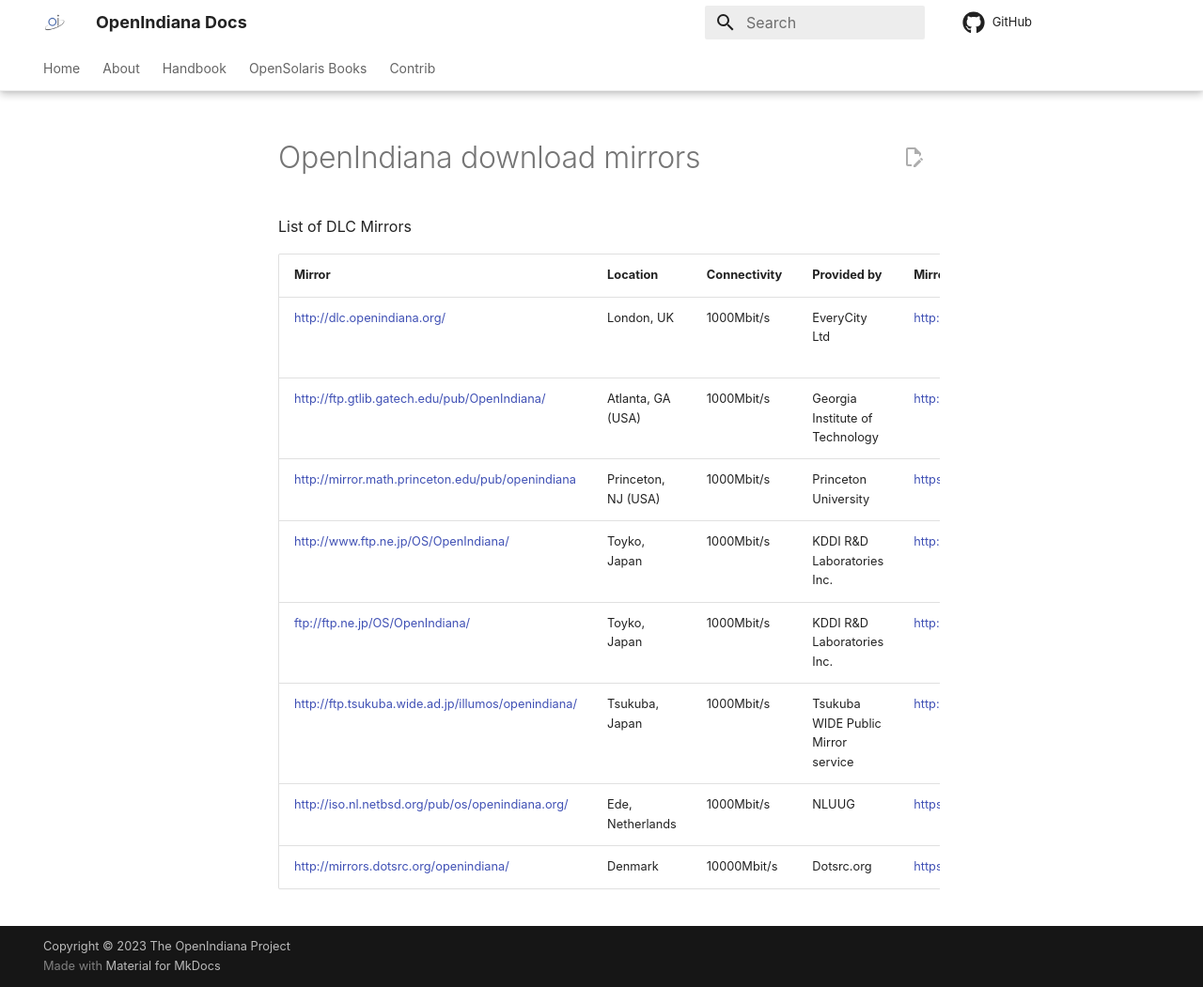
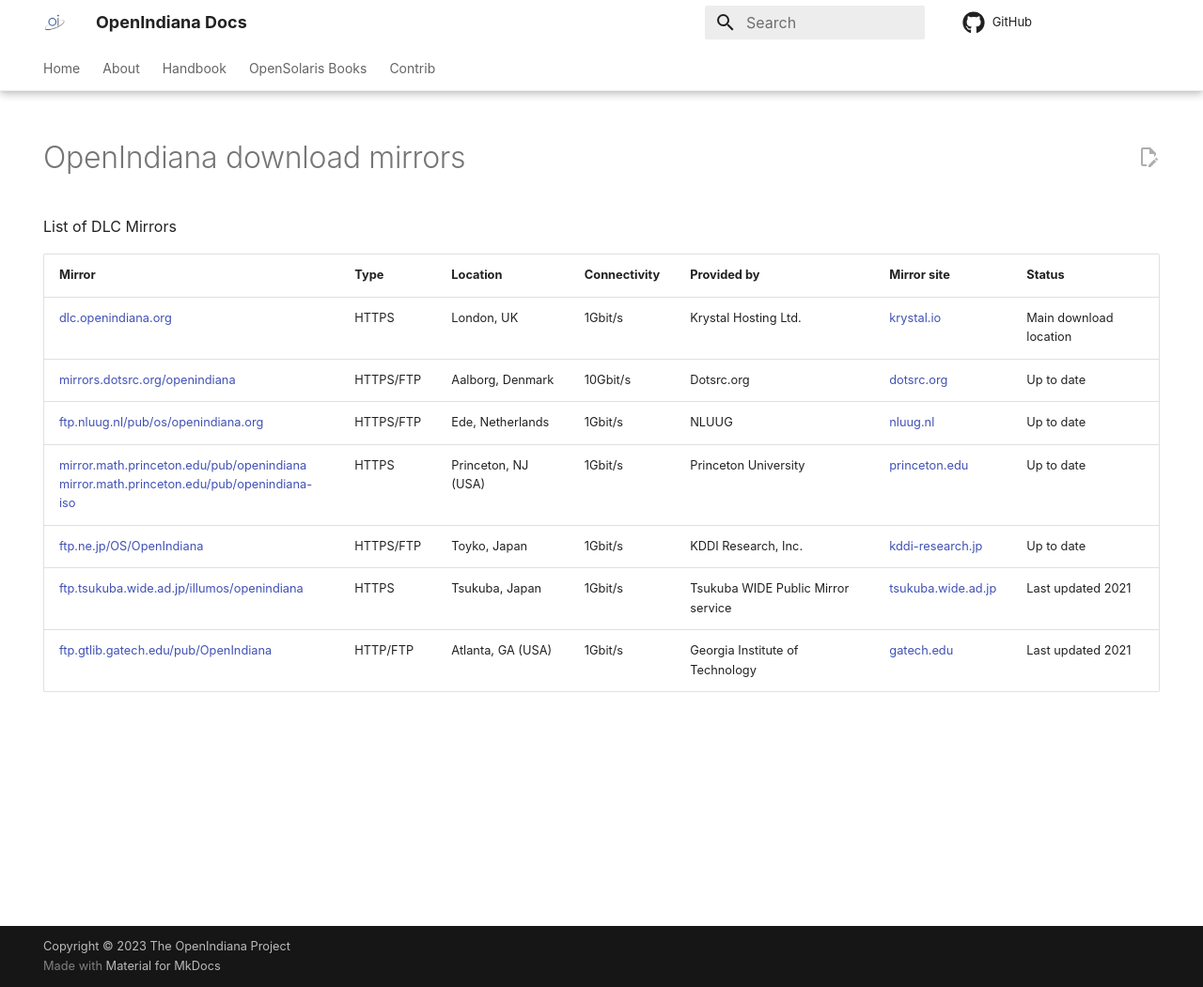
Before and after one commit to OpenIndiana/oi-docs, an MkDocs documentation site: the page built from docs/handbook/openindiana-download-mirrors.md, in a window 1280 px wide and 1051 px high. Shown: the whole window at 94% size. Built offline with MkDocs 1.6.1 and Material for MkDocs 9.7.7, drawn with Linux system fonts in a browser that asks for light colours; comment, search, counter and statistics services are not loaded.

Commit message:
Update mirror page
* Update Mirror list

* Update mirror company names and URLs

* Fix header

The header for hiding nav and toc needs to be above any copyright header

* Add princeton ISO

* Reorder, add mirror type

Up to date mirrors at the top, add a column with the type of mirror (HTTPS/FTP/HTTP)

```diff
--- a/docs/handbook/openindiana-download-mirrors.md
+++ b/docs/handbook/openindiana-download-mirrors.md
@@ -24,13 +29,12 @@
 
 List of DLC Mirrors
 
- Mirror                                              | Location            | Connectivity | Provided by                             | Mirror site                      | Status
- --------------------------------------------------  | ------------------- | ------------ | --------------------------------------  | -------------------------------- | ------
-<http://dlc.openindiana.org/>                        | London, UK          | 1000Mbit/s   | EveryCity Ltd                           | <http://everycity.co.uk/>        | Main download location
-<http://ftp.gtlib.gatech.edu/pub/OpenIndiana/>       | Atlanta, GA (USA)   | 1000Mbit/s   | Georgia Institute of Technology         | <http://www.gtlib.gatech.edu/>   |
-<http://mirror.math.princeton.edu/pub/openindiana>   | Princeton, NJ (USA) | 1000Mbit/s   | Princeton University                    | <https://www.princeton.edu/>     |
-<http://www.ftp.ne.jp/OS/OpenIndiana/>               | Toyko, Japan        | 1000Mbit/s   | KDDI R&D Laboratories Inc.              | <http://www.kddilabs.jp/>        |
-<ftp://ftp.ne.jp/OS/OpenIndiana/>                    | Toyko, Japan        | 1000Mbit/s   | KDDI R&D Laboratories Inc.              | <http://www.kddilabs.jp/>        |
-<http://ftp.tsukuba.wide.ad.jp/illumos/openindiana/> | Tsukuba, Japan      | 1000Mbit/s   | Tsukuba WIDE Public Mirror service      | <http://ftp.tsukuba.wide.ad.jp/> |
-<http://iso.nl.netbsd.org/pub/os/openindiana.org/>   | Ede, Netherlands    | 1000Mbit/s   | NLUUG                                   | <https://www.nluug.nl/>          |
-<http://mirrors.dotsrc.org/openindiana/>             | Denmark             | 10000Mbit/s  | Dotsrc.org                              | <https://dotsrc.org/>            |
+ Mirror                                                                               | Type      | Location            | Connectivity | Provided by                             | Mirror site                                               | Status
+ ------------------------------------------------------------------------------------ | --------- |-------------------- | ------------ | --------------------------------------  | --------------------------------------------------------- | ----------------------
+[dlc.openindiana.org](https://dlc.openindiana.org/)                                   | HTTPS     | London, UK          | 1Gbit/s      | Krystal Hosting Ltd.                    | [krystal.io](https://krystal.io/)                         | Main download location
+[mirrors.dotsrc.org/openindiana](https://mirrors.dotsrc.org/openindiana/)             | HTTPS/FTP | Aalborg, Denmark    | 10Gbit/s     | Dotsrc.org                              | [dotsrc.org](https://dotsrc.org/)                         | Up to date
+[ftp.nluug.nl/pub/os/openindiana.org](https://ftp.nluug.nl/pub/os/openindiana.org/)   | HTTPS/FTP | Ede, Netherlands    | 1Gbit/s      | NLUUG                                   | [nluug.nl](https://www.nluug.nl/)                         | Up to date
+[mirror.math.princeton.edu/pub/openindiana](https://mirror.math.princeton.edu/pub/openindiana) <br> [mirror.math.princeton.edu/pub/openindiana-iso](https://mirror.math.princeton.edu/pub/openindiana-iso/) | HTTPS | Princeton, NJ (USA)    | 1Gbit/s | Princeton University | [princeton.edu](https://www.princeton.edu/) | Up to date
+[ftp.ne.jp/OS/OpenIndiana](https://ftp.ne.jp/OS/OpenIndiana/)                         | HTTPS/FTP | Toyko, Japan        | 1Gbit/s      | KDDI Research, Inc.                     | [kddi-research.jp](https://www.kddi-research.jp/english/) | Up to date
+[ftp.tsukuba.wide.ad.jp/illumos/openindiana](https://ftp.tsukuba.wide.ad.jp/illumos/openindiana/) | HTTPS | Tsukuba, Japan | 1Gbit/s   | Tsukuba WIDE Public Mirror service      | [tsukuba.wide.ad.jp](https://ftp.tsukuba.wide.ad.jp/)     | Last updated 2021
+[ftp.gtlib.gatech.edu/pub/OpenIndiana](http://ftp.gtlib.gatech.edu/pub/OpenIndiana/)  | HTTP/FTP  | Atlanta, GA (USA)   | 1Gbit/s      | Georgia Institute of Technology         | [gatech.edu](https://www.gatech.edu/)                     | Last updated 2021
```
Also changed, not shown: other parts of docs/handbook/openindiana-download-mirrors.md (+5 -0 lines).
